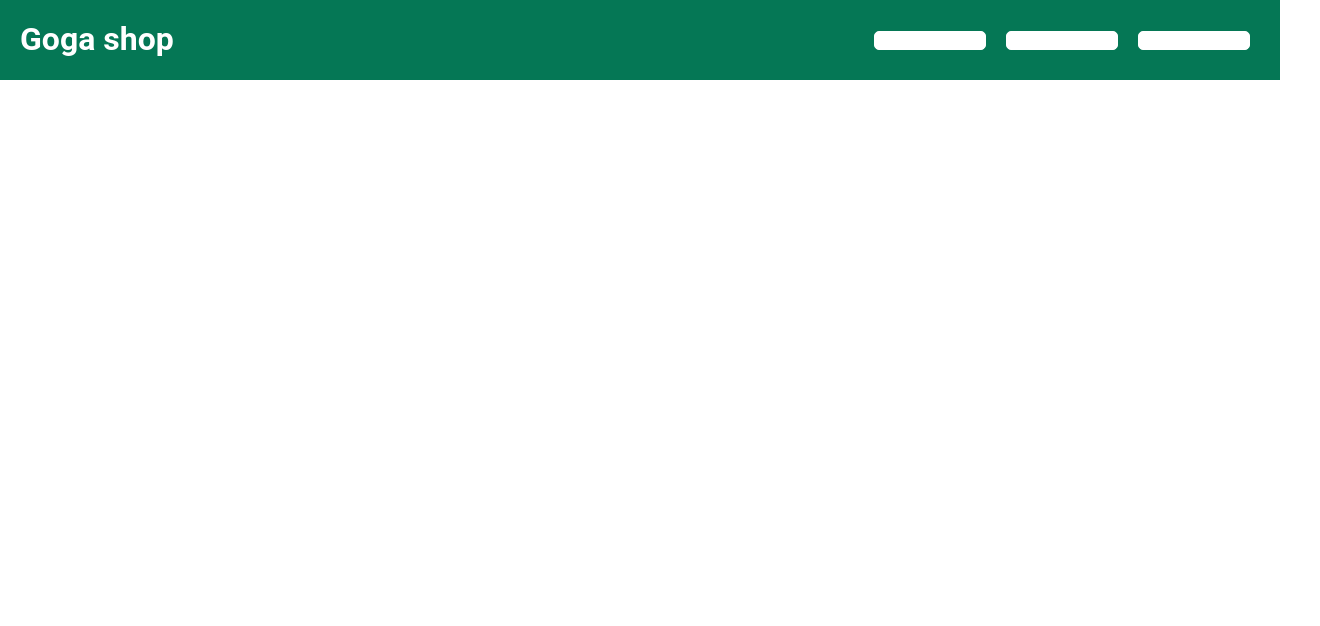
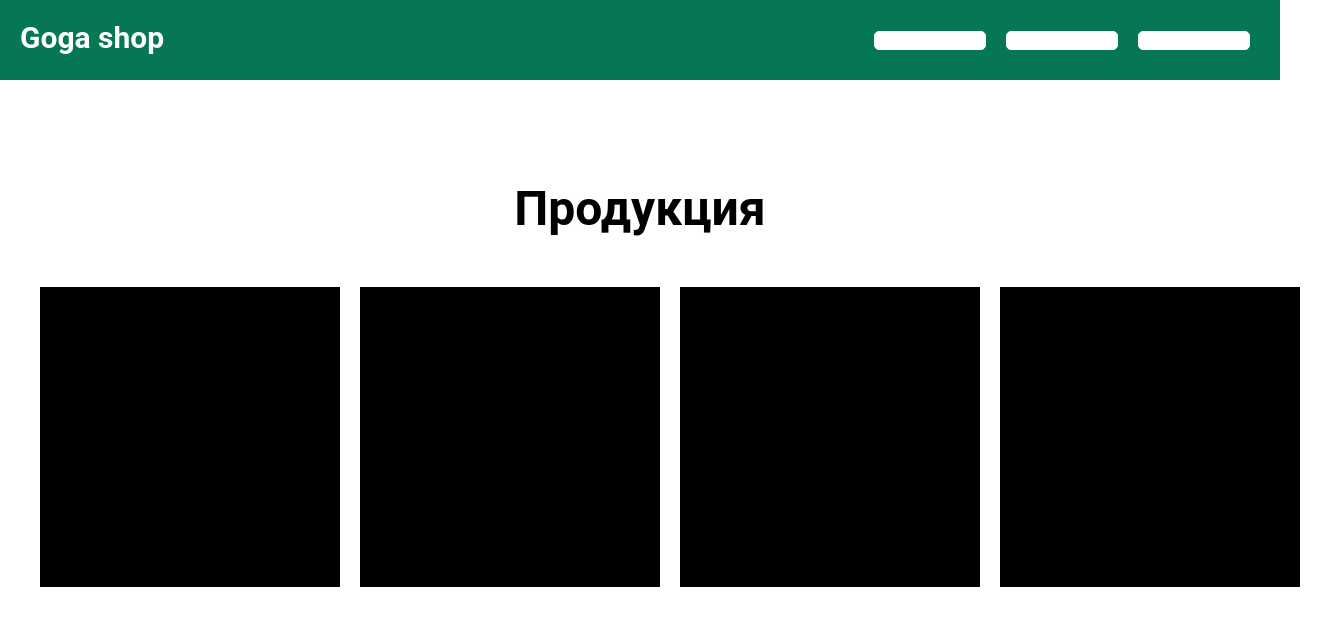
Before and after one commit to RolandSallaz/tile-shop, a React (Create React App) app: page / in a window 1280 px wide. Shown: the top 626 px of the page, 1320 px wide, since content can reach past the window. Built offline with nearby package versions, Linux system fonts and the light colour scheme.

Commit message:
feat: added main component

```diff
--- a/src/components/App.css
+++ b/src/components/App/App.css
@@ -6,10 +6,13 @@
     display: flex;
     justify-content: space-between;
 }
-.header__heading{
+.header__logo{
+    color:white;
     margin:0 0 0 20px;
     padding:0;
     font-weight: 700;
+    font-size: 30px;
+    text-decoration: none;
 }
 .header__rightside-menu{
     margin: 10px 10px 0 0;
--- a/src/components/App.tsx
+++ b/src/components/App/App.tsx
@@ -1,16 +1,19 @@
 import React from 'react';
+import './App.css';
+import { Main } from '../Main/Main';
 
 function App() {
   return (
     <div className="App">
       <header className="header">
-        <h1 className='header__heading'>Goga shop</h1>
+        <a className='header__logo' href='#'>Goga shop</a>
         <div className='header__rightside-menu'>
            <button className='header__rightside-menu_button'>Какая то кнопка</button>
            <button className='header__rightside-menu_button'>Какая то кнопка</button>
            <button className='header__rightside-menu_button'>Какая то кнопка</button>
         </div>
       </header>
+      <Main/>
     </div>
   );
 }
--- /dev/null
+++ b/src/components/Main/Main.css
@@ -0,0 +1,22 @@
+.main{
+    display: flex;
+    flex-direction: column;
+}
+.main__heading{
+    margin: 100px auto 0 auto;
+    font-size: 48px;
+}
+.product-list{
+    list-style: none;
+    display: flex;
+    margin: 50px auto 0 auto;
+}
+.product-list_item:last-child{
+    margin-right:0;
+}
+.product{
+    width: 300px;
+    height: 300px;
+    background-color: black;
+    margin-right: 20px;
+}
--- /dev/null
+++ b/src/components/Main/Main.tsx
@@ -0,0 +1,23 @@
+import './Main.css';
+
+export function Main() {
+    return(
+        <main className="main">
+            <h1 className="main__heading">Продукция</h1>
+            <ul className='product-list'>
+                <li className='product-list_item'>
+                     <div className='product'></div>
+                </li>
+                <li className='product-list_item'>
+                     <div className='product'></div>
+                </li>
+                <li className='product-list_item'>
+                     <div className='product'></div>
+                </li>
+                <li className='product-list_item'>
+                     <div className='product'></div>
+                </li>
+            </ul>
+        </main>
+    )
+}
--- a/src/index.css
+++ b/src/index.css
@@ -1,9 +1,7 @@
 @import url('https://fonts.googleapis.com/css2?family=Lato:wght@400;700&display=swap');
-@import url('./components/App.css');
 
 .body {
   margin: 0;
-  color:white;
   font-family: "Roboto", ‘Arial’, sans-serif;
   display: flex;
   flex-direction: column;
--- a/src/index.tsx
+++ b/src/index.tsx
@@ -1,7 +1,7 @@
 import React from 'react';
 import ReactDOM from 'react-dom/client';
 import './index.css';
-import App from './components/App';
+import App from './components/App/App';
 import reportWebVitals from './reportWebVitals';
 
 const root = ReactDOM.createRoot(
```
